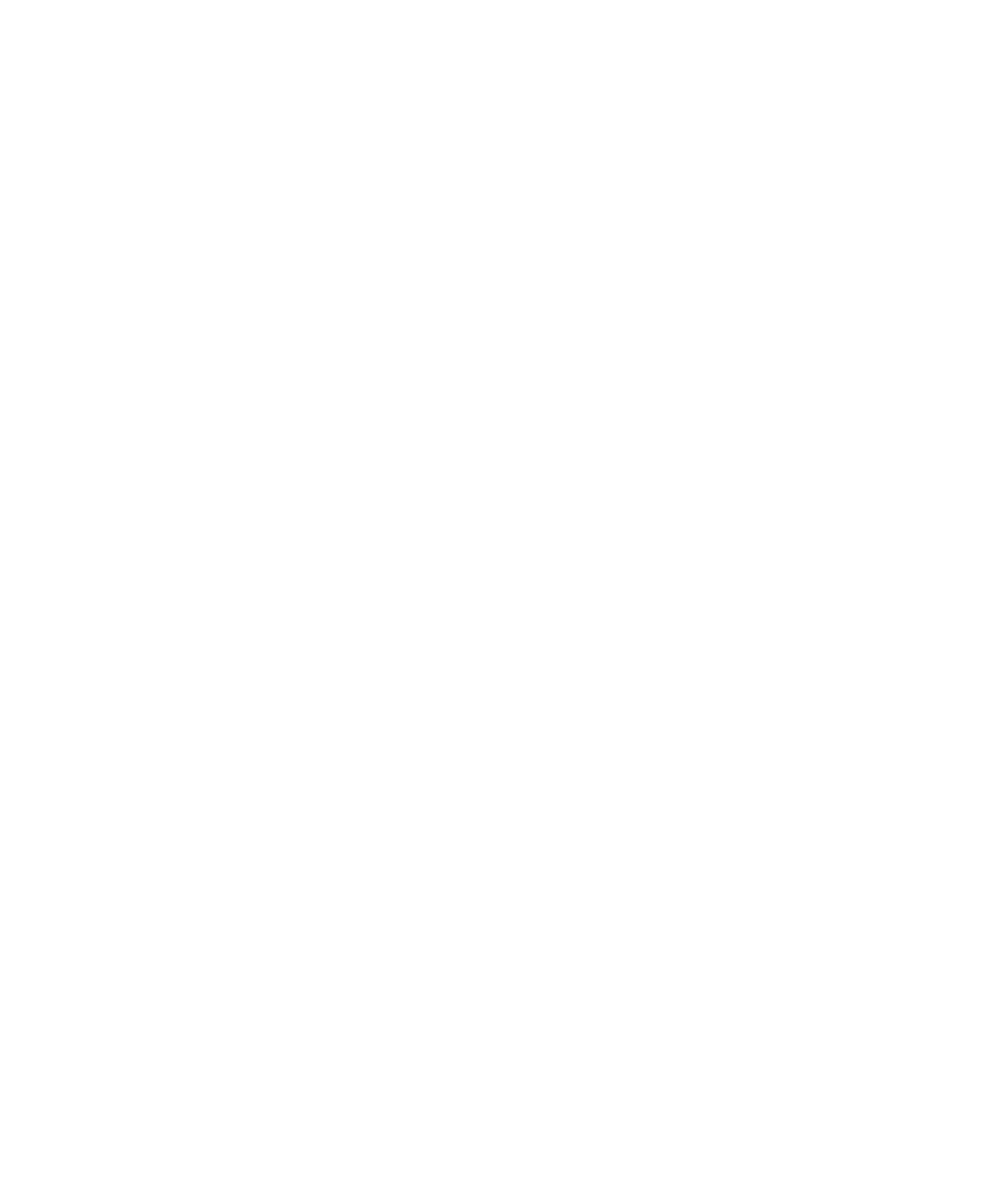
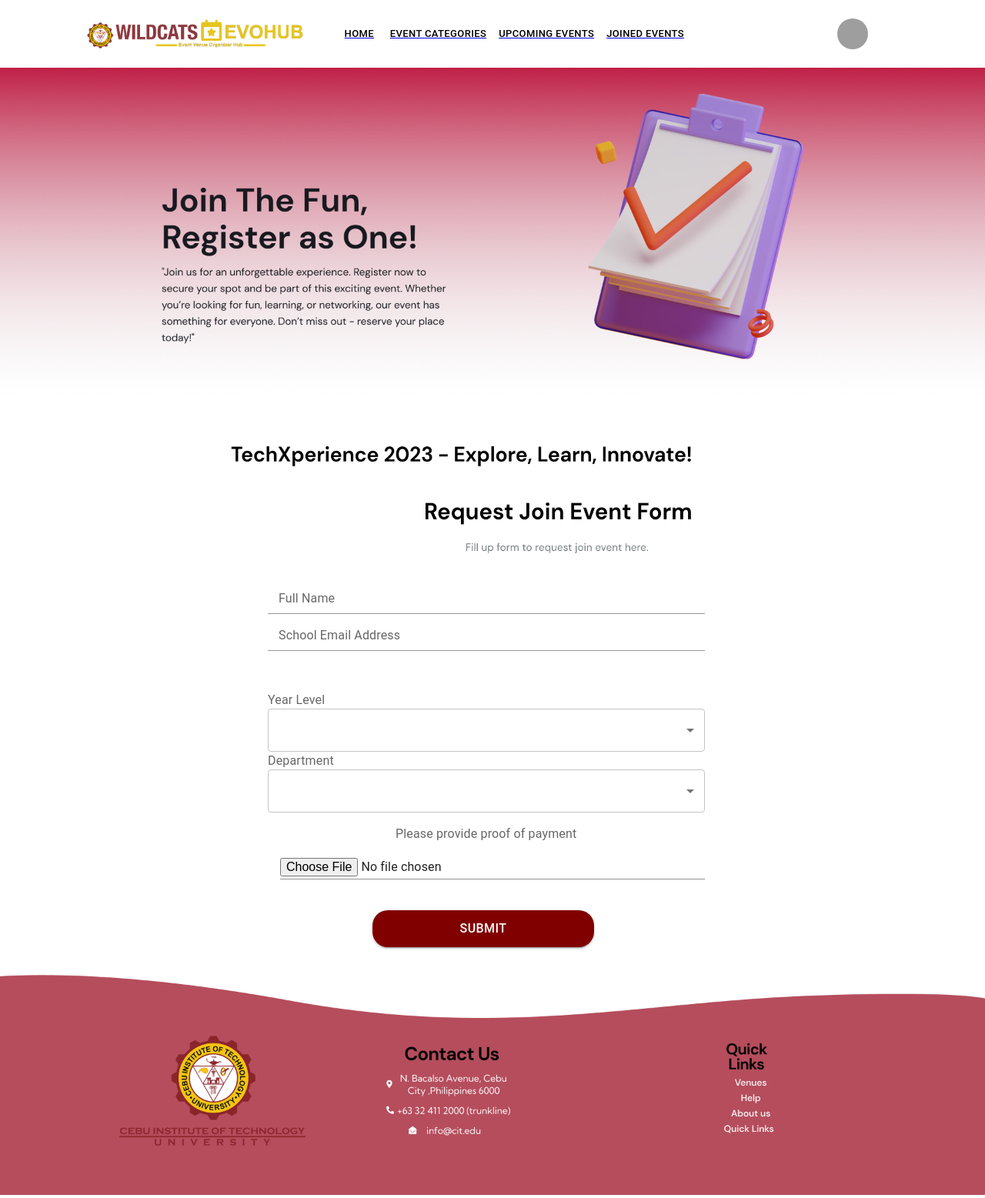
Before and after one commit to lRBRTlRobby/EvoHub, a React (Create React App) app: page /UserEventJoinRequest in a window 1280 px wide. Before the commit this address had no page. Shown: the whole page at 77% size. Before the commit the page ends 800 px from the top, so only its background shows below. Built offline with nearby package versions, Linux system fonts and the light colour scheme; grey boxes are pictures that could not be loaded.

Commit message:
update formatting

```diff
--- a/src/Components/footer.js
+++ b/src/Components/footer.js
@@ -8,7 +8,7 @@ import Container from '@mui/material/Container';
 const Footer = () => {
   return (
     <>
-    <img src="img/footer.png" alt="logo" style={{width:'1500px',height:'330px'}}/>
+    <img src="img/footer.png" alt="logo" style={{width:'100%'}}/>
 
 
 
--- a/src/Components/header.js
+++ b/src/Components/header.js
@@ -15,7 +15,7 @@ import AdbIcon from '@mui/icons-material/Adb';
 import  './header.css';
 import { Link } from 'react-router-dom';
 
-const pages = ['Home', 'Event Categories','Upcoming Events', 'Joined Events', 'About Us'];
+const pages = ['Home', 'Event Categories','Upcoming Events', 'Joined Events'];
 const settings = ['Profile','Logout'];
 
 function getPagePath(page) {
@@ -28,8 +28,6 @@ function getPagePath(page) {
         return '/UserUpcomingEvents';
     case 'Joined Events':
       return '/UserJoinedEvents';
-    case 'About Us':
-      return '/UserAboutUs';
     // Add more cases for additional pages
     default:
       return `/${page.replace(/\s+/g, '-')}`;
--- a/src/User/UserAboutUs.js
+++ b/src/User/UserAboutUs.js
@@ -34,16 +34,17 @@ const Developers = [
 ]
   return(
    <>
-    <ResponsiveAppBar/>
+    {/* <ResponsiveAppBar/>
     <img src="img/aboutus_banner.png" alt="logo" className="banner"/>
     <br/>
     <br/>
-    <br/>
+    <br/> */}
     <Container maxWidth="lg">
       <AboutUs/>
       <br/>
       <br/>
       <br/>
+      <h2 style={{display:"flex", justifyContent:"center"}}>Developers</h2>
       <div style={{display:"flex", justifyContent:"center"}}>
           {Developers.map((developer, index) => (
                     <div>
--- a/src/User/UserEventCategory.js
+++ b/src/User/UserEventCategory.js
@@ -4,6 +4,7 @@ import EventCatBtn from "../Components/EventCatBtn"
 // import "../EventCategory/UserEventCategory.css"
 import "../Components/EventCatBtn.css"
 import Container from '@mui/material/Container';
+import Footer from "../Components/footer";
 
 export default function EventCategory(){
 
@@ -12,7 +13,7 @@ export default function EventCategory(){
     <ResponsiveAppBar/>
     <img src="./img/EventBanner.png" alt="logo" className="banner"/>
     <EventCatBtn/>
-
+  <Footer/>
 
   </>
   )
--- a/src/User/UserHomePage.js
+++ b/src/User/UserHomePage.js
@@ -10,6 +10,8 @@ import CampusVenues from '../Components/CampusVenues';
 import AboutUs from '../Components/AboutUs';
 import Upcoming from '../Upcoming';
 import { Link } from 'react-router-dom';
+import Footer from '../Components/footer';
+import PersonProfile from './UserAboutUs';
 
 
 export default function UserHomePage() {
@@ -116,7 +118,9 @@ export default function UserHomePage() {
             <div style={{ marginBottom: "5rem" }}></div>
 
             {/* <AboutUs /> */}
+            <PersonProfile />
             <div style={{ marginBottom: "5rem" }}></div>
+            <Footer />
         </div>
     )
 }
--- a/src/User/UserJoinedEvents.js
+++ b/src/User/UserJoinedEvents.js
@@ -3,6 +3,7 @@ import ResponsiveAppBar from '../Components/header'
 import Container from '@mui/material/Container';
 import { Button, TextField } from '@mui/material';
 import ActionAreaCard from '../Components/eventCard';
+import Footer from '../Components/footer';
 
 export default function JoinedEvents() {
     const containerRef = useRef(null);
@@ -114,6 +115,7 @@ export default function JoinedEvents() {
                 </div>
 
             </Container>
+            <Footer />
         </div>
     )
 }
--- a/src/User/UserUpcomingEvents.js
+++ b/src/User/UserUpcomingEvents.js
@@ -2,6 +2,7 @@ import React, { useRef } from "react";
 import ResponsiveAppBar from "../Components/header";
 import Container from "@mui/material/Container";
 import ActionAreaCard from "../Components/eventCard";
+import Footer from "../Components/footer";
 
 export default function UserUpcomingEvents() {
   const containerRef = useRef(null);
@@ -166,6 +167,7 @@ export default function UserUpcomingEvents() {
           </div>
         </div>
       </Container>
+      <Footer />
     </>
   );
 }
--- a/src/index.js
+++ b/src/index.js
@@ -26,6 +26,7 @@ import UserUpcomingEvents from './User/UserUpcomingEvents';
 import UserPopularEvents from './User/UserPopularEvents';
 import PersonProfile from './User/UserAboutUs';
 import UserEventJoinRequest from './User/UserEventJoinRequest';
+import Footer from './Components/footer';
 
 const root = ReactDOM.createRoot(document.getElementById('root'));
 root.render(
@@ -44,8 +45,10 @@ root.render(
       <Route path="/UserUpcomingEvents" element={<UserUpcomingEvents />} />
       <Route path="/UserPopularEvents" element={<UserPopularEvents />} />
       <Route path="/UserEventCategory" element={<EventCategory/>} />
+      <Route path="/UserEventJoinRequest" element={<UserEventJoinRequest />} />
       </Routes>
 
+{/* <Footer /> */}
 {/* <JoinedEvents /> */}
 {/* <ResponsiveAppBar /> */}
 {/* <ResponsiveAppBar /> */}
```
